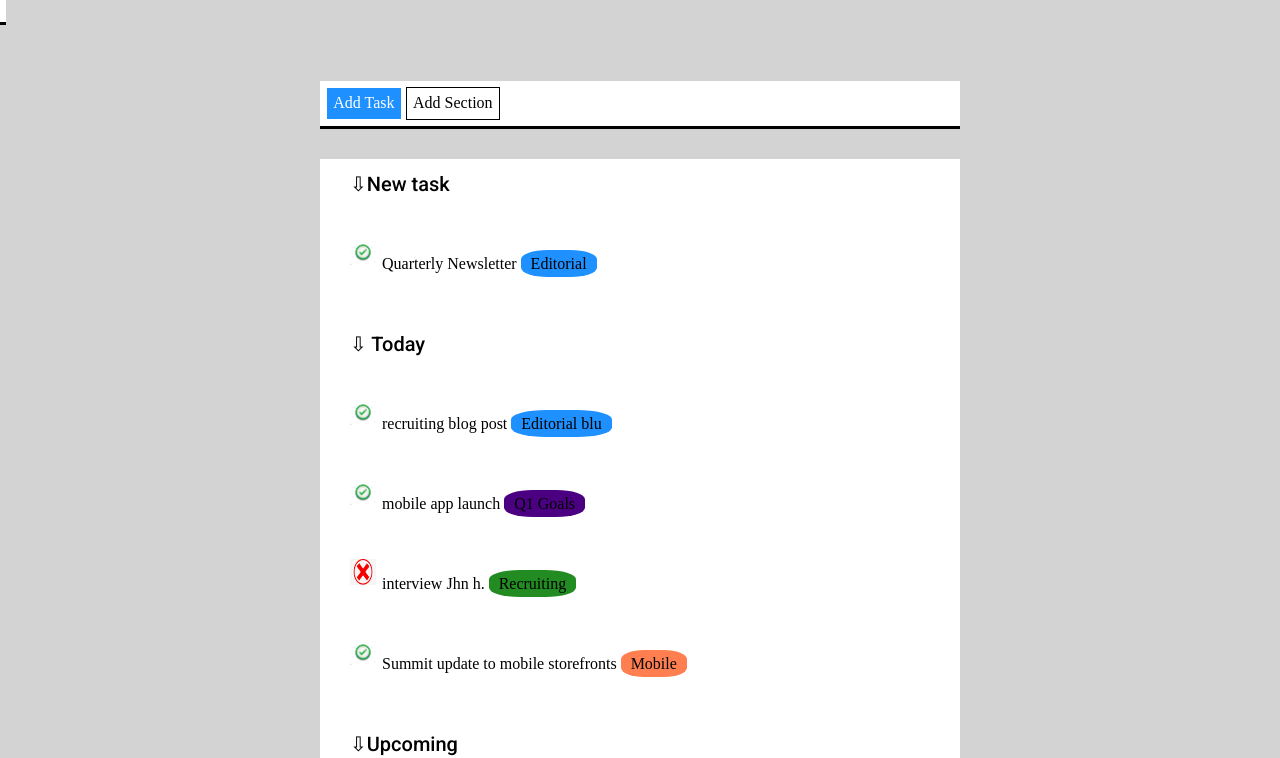
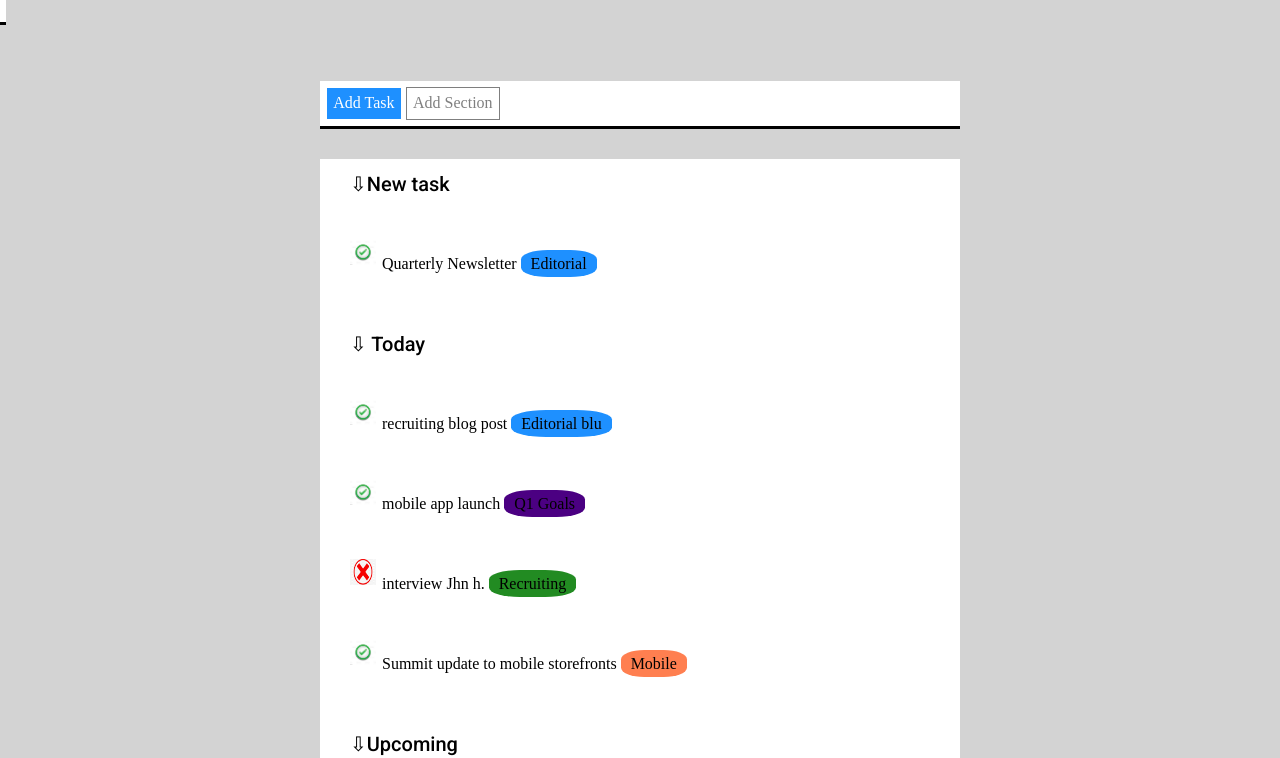
Before and after one commit to scollo26/html-css-toboolist, a plain HTML site: page index.html in a window 1280 px wide. Shown: the part 53-811 px from the top of the page. Drawn offline with Linux system fonts and the light colour scheme.

Commit message:
trasparenza css

```diff
--- a/css/style.css
+++ b/css/style.css
@@ -47,7 +47,7 @@ header h1{
     display: inline-block;
     padding: 1%;
     border: 1px solid;
-    /* background: rgba(255,255,255,0.5); */
+    color: rgba(0, 0, 0, 0.5);
 }
 
 
```
